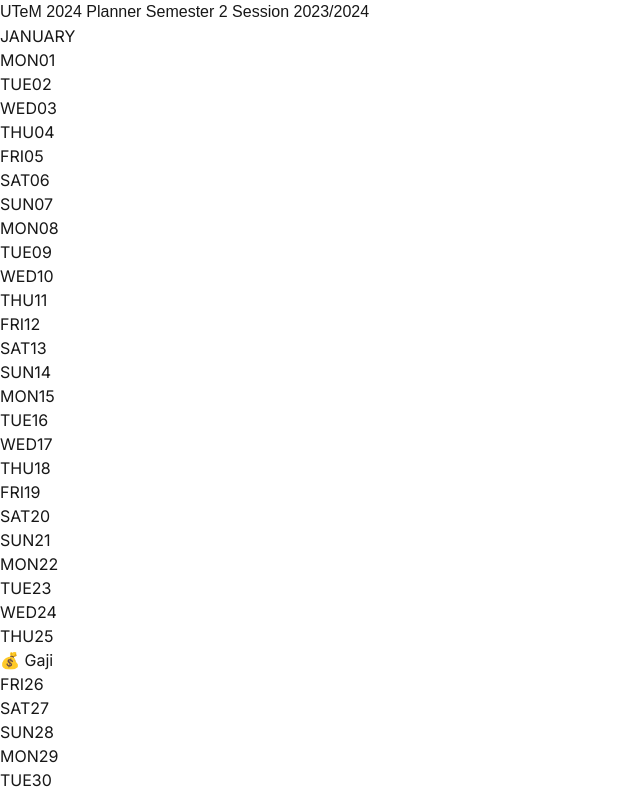
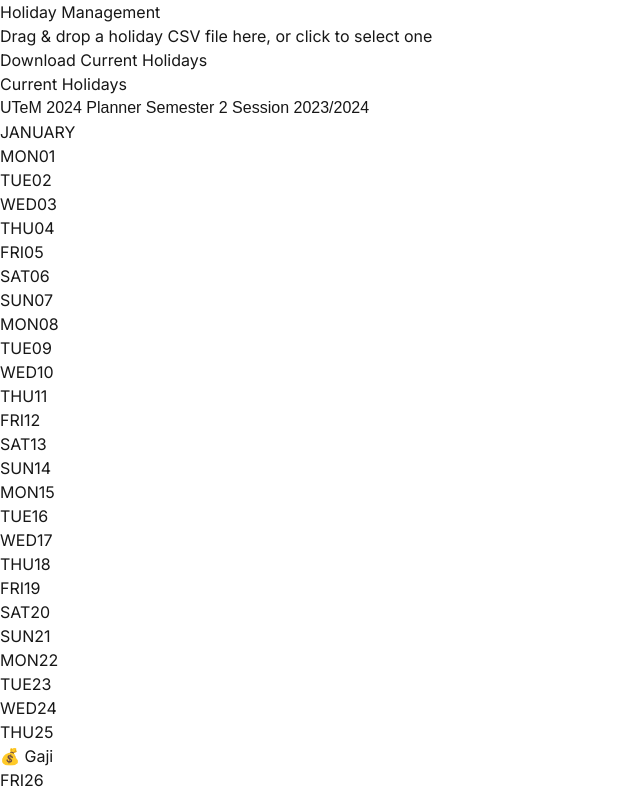
Before and after one commit to shamsulfakhar/utem-planner, a Next.js app: page / in a window 1280 px wide. Shown: the top 796 px of the page, without its empty margins (0-640 px from the left). Built offline with nearby package versions, Linux system fonts and the light colour scheme.

Commit message:
Add holiday management system with CSV import/export

```diff
--- /dev/null
+++ b/src/components/PlannerEditor/HolidayManager.tsx
@@ -0,0 +1,99 @@
+'use client'
+
+import React, { useCallback } from 'react'
+import { useDropzone } from 'react-dropzone'
+import { usePlannerSettings } from '@/lib/PlannerContext'
+import { parseCSV, generateCSV } from '@/lib/utils'
+
+const HolidayManager = () => {
+  const { settings, updateSettings } = usePlannerSettings()
+
+  const onDrop = useCallback((acceptedFiles: File[]) => {
+    const file = acceptedFiles[0]
+    if (file) {
+      const reader = new FileReader()
+      reader.onload = (e) => {
+        const text = e.target?.result as string
+        const holidays = parseCSV(text)
+        updateSettings({ holidays })
+      }
+      reader.readAsText(file)
+    }
+  }, [updateSettings])
+
+  const { getRootProps, getInputProps, isDragActive } = useDropzone({
+    onDrop,
+    accept: {
+      'text/csv': ['.csv']
+    },
+    multiple: false
+  })
+
+  const downloadCSV = () => {
+    const csv = generateCSV(settings.holidays)
+    const blob = new Blob([csv], { type: 'text/csv' })
+    const url = window.URL.createObjectURL(blob)
+    const a = document.createElement('a')
+    a.href = url
+    a.download = 'holidays.csv'
+    document.body.appendChild(a)
+    a.click()
+    window.URL.revokeObjectURL(url)
+    document.body.removeChild(a)
+  }
+
+  return (
+    <div className="mb-4 p-4 border rounded-lg">
+      <h2 className="text-lg font-semibold mb-4">Holiday Management</h2>
+
+      <div className="grid grid-cols-2 gap-4">
+        {/* CSV Upload */}
+        <div
+          {...getRootProps()}
+          className={`p-4 border-2 border-dashed rounded-lg cursor-pointer hover:bg-gray-50
+            ${isDragActive ? 'border-blue-500 bg-blue-50' : 'border-gray-300'}`}
+        >
+          <input {...getInputProps()} />
+          {isDragActive ? (
+            <p>Drop the CSV file here...</p>
+          ) : (
+            <p>Drag & drop a holiday CSV file here, or click to select one</p>
+          )}
+        </div>
+
+        {/* Download Template */}
+        <div className="flex items-center justify-center">
+          <button
+            onClick={downloadCSV}
+            className="px-4 py-2 bg-blue-500 text-white rounded hover:bg-blue-600"
+          >
+            Download Current Holidays
+          </button>
+        </div>
+      </div>
+
+      {/* Holiday List */}
+      <div className="mt-4">
+        <h3 className="font-medium mb-2">Current Holidays</h3>
+        <div className="max-h-60 overflow-y-auto">
+          {settings.holidays.map((holiday, index) => (
+            <div key={index} className="flex items-center justify-between py-2 border-b">
+              <span>{holiday.date} - {holiday.name}</span>
+              <button
+                onClick={() => {
+                  const newHolidays = settings.holidays.filter((_, i) => i !== index)
+                  updateSettings({ holidays: newHolidays })
+                }}
+                className="text-red-500 hover:text-red-700"
+              >
+                Remove
+              </button>
+            </div>
+          ))}
+        </div>
+      </div>
+    </div>
+  )
+}
+
+export default HolidayManager
--- a/src/components/PlannerEditor/index.tsx
+++ b/src/components/PlannerEditor/index.tsx
@@ -3,15 +3,17 @@
 import React from 'react'
 import { usePlannerSettings } from '@/lib/PlannerContext'
 import MonthSection from './MonthSection'
+import HolidayManager from './HolidayManager'
 
 const PlannerEditor = () => {
   const { settings } = usePlannerSettings()
   const year = 2024
-
-  // First half of the year (January-June)
   const months = Array.from({ length: 6 }, (_, i) => i)
 
   return (
+    <div className="space-y-4">
+      <HolidayManager />
+
       <div className="bg-white rounded-lg shadow p-4">
         <div className="text-center mb-4">
           <h1 className={`text-2xl font-bold`} style={{ fontFamily: settings.fonts.header }}>
@@ -30,6 +32,7 @@ const PlannerEditor = () => {
           ))}
         </div>
       </div>
+    </div>
   )
 }
 
--- /dev/null
+++ b/src/lib/utils.ts
@@ -0,0 +1,22 @@
+export const parseCSV = (csv: string) => {
+  const lines = csv.split('\n')
+  const headers = lines[0].split(',')
+
+  return lines.slice(1).map(line => {
+    const values = line.split(',')
+    return {
+      date: values[0]?.trim(),
+      name: values[1]?.trim(),
+      type: values[2]?.trim()
+    }
+  }).filter(item => item.date && item.name)
+}
+
+export const generateCSV = (holidays: any[]) => {
+  const headers = ['date,name,type']
+  const rows = holidays.map(holiday =>
+    `${holiday.date},${holiday.name},${holiday.type}`
+  )
+
+  return [...headers, ...rows].join('\n')
+}
```
Lines whose indentation alone changed are shown as unchanged.
